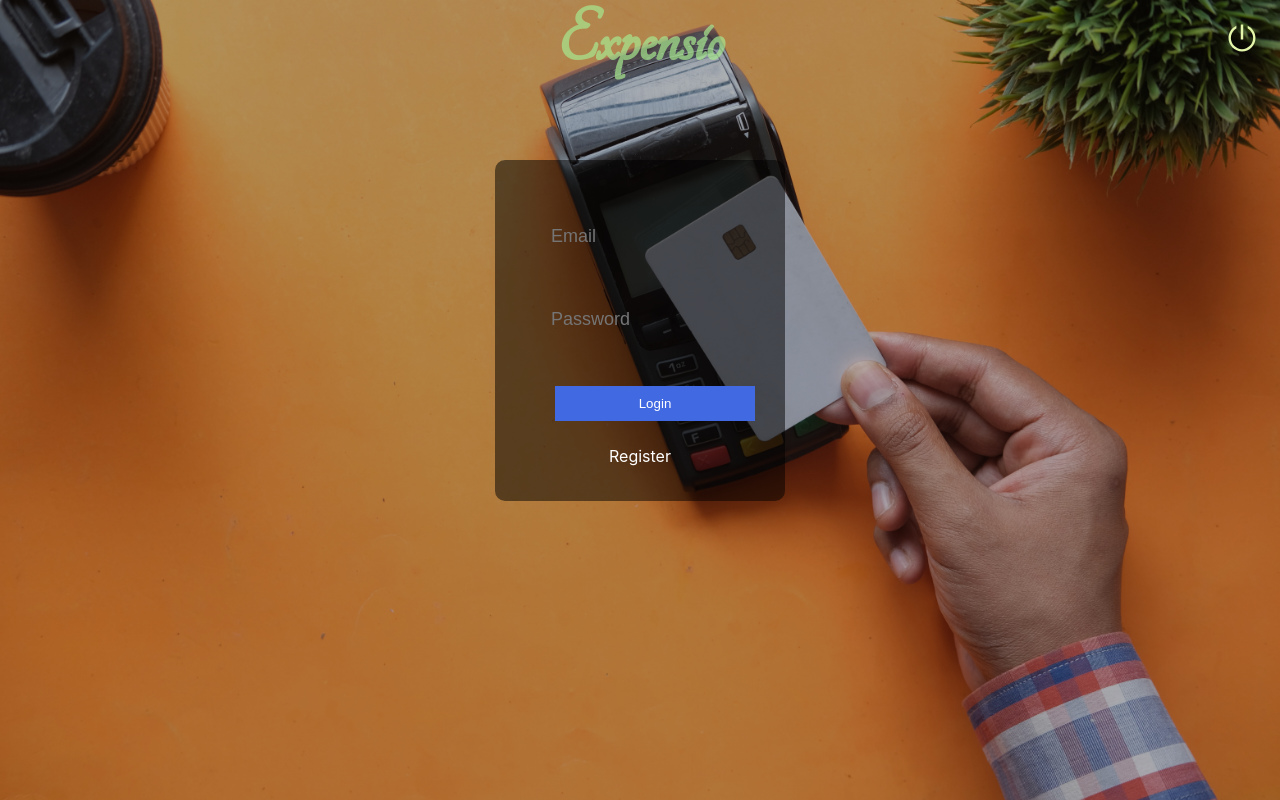
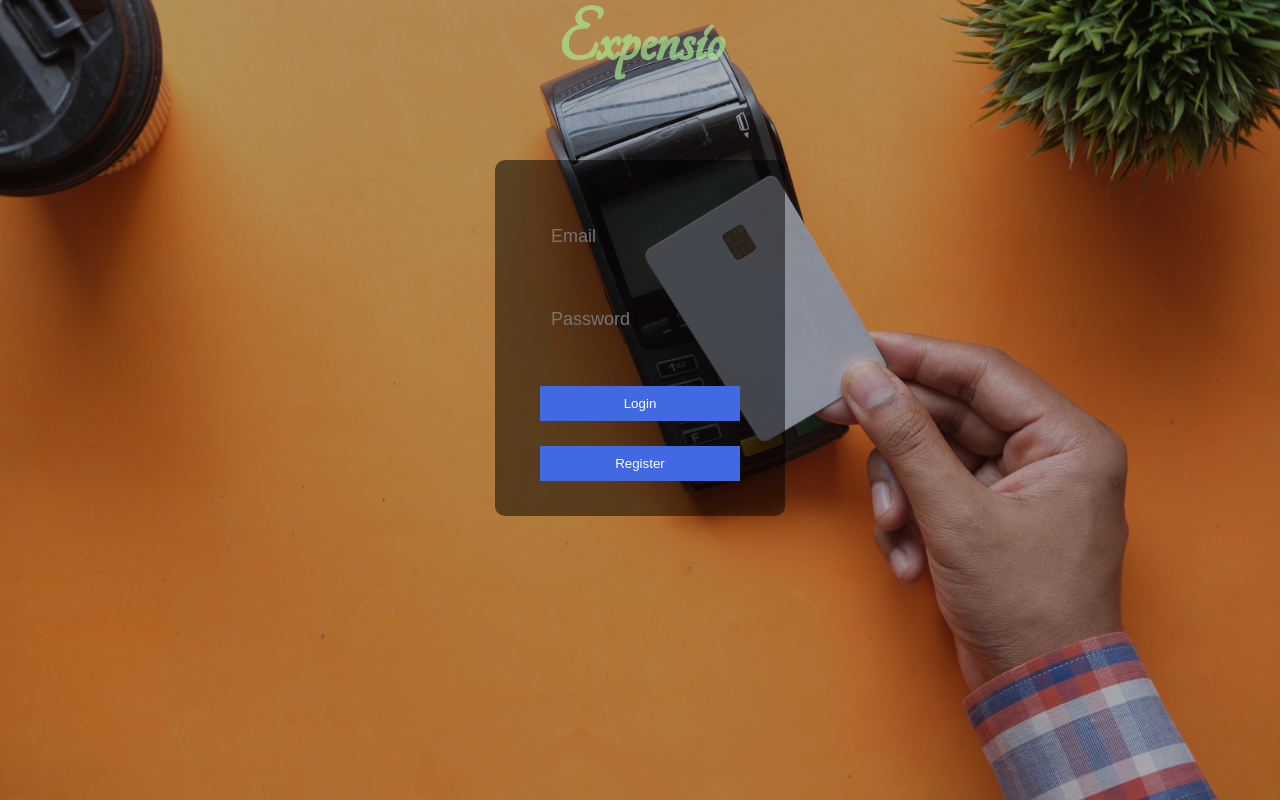
Before and after one commit to Riankk123/Expense-Tracker-Frontend, a React (Create React App) app: page /login in a window 1280 px wide. Built offline with nearby package versions, Linux system fonts and the light colour scheme.

Commit message:
Added login and logout functionality

```diff
--- a/package.json
+++ b/package.json
@@ -15,6 +15,7 @@
     "chart.js": "^3.9.1",
     "firebase": "^9.13.0",
     "hammerjs": "^2.0.8",
+    "http-proxy-middleware": "^2.0.6",
     "react": "^18.2.0",
     "react-chartjs-2": "^4.3.1",
     "react-dom": "^18.2.0",
--- a/src/App.js
+++ b/src/App.js
@@ -1,17 +1,22 @@
 import "./App.css";
 import { AiOutlinePoweroff } from "react-icons/ai";
 import { useDispatch, useSelector } from "react-redux";
-import { useEffect, useCallback } from "react";
+import { useEffect, useCallback, useContext } from "react";
 import { expenseAction } from "./Store/expenses";
 
-import { Routes, Route } from "react-router-dom";
+import { Routes, Route, useNavigate, Navigate } from "react-router-dom";
 import ExpensesAndForm from "./Components/ExpensesAndForm/ExpensesAndForm";
 import LoginForm from "./Components/Authentication/Login";
 import RegisterForm from "./Components/Authentication/Register";
+import AuthContext from "./Store/auth-context";
+
 const App = () => {
   const expenses = useSelector((state) => state.expense.expenses);
   const isChanged = useSelector((state) => state.expense.changed);
+  const authCtx = useContext(AuthContext);
+  const navigate = useNavigate();
   const dispatch = useDispatch();
+
   const getExpense = useCallback(async () => {
     // const response = await fetch(
     //   "https://fir-97734-default-rtdb.firebaseio.com/expenses.json"
@@ -21,6 +26,7 @@ const App = () => {
     const data = [];
     return data;
   }, []);
+
   const addExpense = useCallback(async () => {
     // const response = await fetch(
     //   "https://fir-97734-default-rtdb.firebaseio.com/expenses.json",
@@ -37,6 +43,11 @@ const App = () => {
     const data = [];
     console.log("Adding Data", data);
   }, [expenses]);
+
+  const logoutHandler = () => {
+    authCtx.logout();
+    navigate("/login");
+  };
 
   useEffect(() => {
     console.log("Adding Data", isChanged);
@@ -56,14 +67,26 @@ const App = () => {
     }
     fetchExpense();
   }, [dispatch, getExpense]);
+
   return (
     <div className="App">
       <h1>Expensio</h1>
-      <AiOutlinePoweroff className="icon-logout" size = {32}/>
+      {authCtx.isLoggedIn && (
+        <AiOutlinePoweroff
+          onClick={logoutHandler}
+          className="icon-logout"
+          size={32}
+        />
+      )}
       <Routes>
-        <Route path="/" element={<RegisterForm />} />
-        <Route path="/login" element={<LoginForm />} />
-        <Route path="/home" element={<ExpensesAndForm />} />
+        {!authCtx.isLoggedIn && <Route path="/" element={<RegisterForm />} />}
+        {authCtx.isLoggedIn && <Route path="/" element={<Navigate to={`/home/${authCtx.personId}`} replace />} />}
+        {!authCtx.isLoggedIn && <Route path="/login" element={<LoginForm />} />}
+        {authCtx.isLoggedIn && <Route path="/login" element={<Navigate to={`/home/${authCtx.personId}`} replace />} />}
+        {authCtx.isLoggedIn && <Route path={`/home/${authCtx.personId}`} element={<ExpensesAndForm />} />}
+        {!authCtx.isLoggedIn && <Route path={`/home/${authCtx.personId}`} element={<Navigate to="/login" replace />} />}
+        {!authCtx.isLoggedIn && <Route path='*' element={<Navigate to="/login" replace />} />}
+        {authCtx.isLoggedIn && <Route path='*' element={<Navigate to={`/home/${authCtx.personId}`} replace />} />}
       </Routes>
     </div>
   );
--- a/src/Components/Authentication/Authentication.css
+++ b/src/Components/Authentication/Authentication.css
@@ -9,6 +9,10 @@
   min-height: 250px;
   margin-top: 80px;
   border-radius: 10px;
+}
+
+.centre {
+  margin-right: 30px;
 }
 
 input {
@@ -88,6 +92,7 @@ input:focus {
 .show-page {
   display: block;
   animation: show-page 1s;
+  text-align: center;
 }
 
 @keyframes show-page {
--- a/src/Components/Authentication/Login.js
+++ b/src/Components/Authentication/Login.js
@@ -1,4 +1,4 @@
-import { useEffect, useState } from "react";
+import { useContext, useEffect, useState } from "react";
 
 // import {
 //   createUserWithEmailAndPassword,
@@ -9,7 +9,10 @@ import "./Authentication.css";
 
 // import { auth } from "./firebase-config";
 import { useNavigate } from "react-router-dom";
+import AuthContext from "../../Store/auth-context";
+
 const LoginForm = () => {
+  const authCtx = useContext(AuthContext);
   const navigate = useNavigate();
   const [enteredEmail, setEnteredEmail] = useState("");
   const [enteredPassword, setEnteredPassword] = useState("");
@@ -25,49 +28,37 @@ const LoginForm = () => {
     // });
   }, []);
 
-  const loginUser = async () => {
+  const loginUser = async (event) => {
+    event.preventDefault();
     try {
-      // const user = await signInWithEmailAndPassword(
-      //   auth,
-      //   enteredEmail,
-      //   enteredPassword
-      // );
+      const response = await fetch('http://localhost:8080/authenticate', {
+        method: 'POST',
+        body: JSON.stringify({
+          emailId: enteredEmail,
+          password: enteredPassword
+        }),
+        headers: {
+          'Content-Type': 'application/json'
+        }
+      });
+
+      if (!response.ok) {
+        throw new Error('You provided an incorrect email or password');
+      }
+
+      const data = await response.json();
+      const expirationTime = new Date(new Date().getTime() + data.expiresIn);
+      authCtx.login(response.headers.get('Authorization').slice(7), expirationTime.toISOString(), data.personId);
 
       setEnteredEmail("");
       setEnteredPassword("");
-      navigate("/home");
+      navigate(`/home/${data.personId}`);
     } catch (error) {
       console.log(error.message);
     }
   };
   return (
-    // <div className="form-container">
-    //   <div className="fields">
-    //     <label>Email</label>
-    //     <input
-    //       type="email"
-    //       value={enteredEmail}
-    //       onChange={emailChangeHandler}
-    //     />
-    //   </div>
-    //   <div className="fields">
-    //     <label>Password</label>
-    //     <input
-    //       type="password"
-    //       value={enteredPassword}
-    //       onChange={passwordChangeHandler}
-    //     />
-    //   </div>
-    //   <div className="button-flex fields">
-    //     <button className="button-item success-button" onClick={registerUser}>
-    //       Register
-    //     </button>
-    //     <button className="button-item success-button" onClick={loginUser}>
-    //       Login
-    //     </button>
-    //   </div>
-    // </div>
-    <form action="" className="form">
+    <form onSubmit={loginUser} className="form">
       <div className="login show-page">
         <input
           type="email"
@@ -81,15 +72,15 @@ const LoginForm = () => {
           onChange={passwordChangeHandler}
           placeholder="Password"
         />
-        <button onClick={loginUser}>Login</button>
-        <div
+        <button className='centre' type="submit">Login</button>
+        <button
           onClick={() => {
             navigate("/");
           }}
           className="alternate_div"
         >
           Register
-        </div>
+        </button>
       </div>
     </form>
   );
--- a/src/Components/Authentication/Register.js
+++ b/src/Components/Authentication/Register.js
@@ -6,35 +6,54 @@ const RegisterForm = () => {
   const [enteredEmail, setEnteredEmail] = useState("");
   const [enteredPassword, setEnteredPassword] = useState("");
   const [enteredName, setEnteredName] = useState("");
-  const [enteredAge, setEnteredAge] = useState();
+  const [enteredAge, setEnteredAge] = useState("");
+
   const emailChangeHandler = (event) => {
     setEnteredEmail(event.target.value);
   };
+
   const passwordChangeHandler = (event) => {
     setEnteredPassword(event.target.value);
   };
+
   const nameChangeHandler = (event) => {
     setEnteredName(event.target.value);
   };
+
   const ageChangeHandler = (event) => {
     setEnteredAge(event.target.value);
   };
-  const registerUser = async () => {
+
+  const registerUser = async (event) => {
+    event.preventDefault();
     try {
-      // const user = await createUserWithEmailAndPassword(
-      //   auth,
-      //   enteredEmail,
-      //   enteredPassword
-      // );
+      const response = await fetch("http://localhost:8080/person/addPerson", {
+        method: "POST",
+        body: JSON.stringify({
+          name: enteredName,
+          emailId: enteredEmail,
+          password: enteredPassword,
+          age: enteredAge,
+        }),
+        headers: {
+          "Content-Type": "application/json",
+        },
+      });
+
+      if (!response.ok) {
+        throw new Error("Registration failed");
+      }
+
       setEnteredEmail("");
       setEnteredPassword("");
-      navigate("home");
+      navigate("/login");
     } catch (error) {
       console.log(error.message);
     }
   };
+
   return (
-    <form action="" className="form">
+    <form onSubmit={registerUser} className="form">
       <div className="reg">
         <input
           type="name"
@@ -60,15 +79,17 @@ const RegisterForm = () => {
           onChange={passwordChangeHandler}
           placeholder="Password"
         />
-        <button onClick={registerUser}>Register</button>
-        <div
+        <button className="centre" type="submit">
+          Register
+        </button>
+        <button
           onClick={() => {
             navigate("login");
           }}
           className="alternate_div"
         >
           Login
-        </div>
+        </button>
       </div>
     </form>
   );
--- /dev/null
+++ b/src/Store/auth-context.js
@@ -0,0 +1,103 @@
+import React, { useState, useEffect, useCallback } from 'react';
+
+let logoutTimer;
+
+const AuthContext = React.createContext({
+  token: '',
+  isLoggedIn: false,
+  login: (token) => {},
+  logout: () => {},
+  personId: 0
+});
+
+const calculateRemainingTime = (expirationTime) => {
+  const currentTime = new Date().getTime();
+  const adjExpirationTime = new Date(expirationTime).getTime();
+
+  const remainingDuration = adjExpirationTime - currentTime;
+
+  return remainingDuration;
+};
+
+const retrieveStoredToken = () => {
+  const storedToken = localStorage.getItem('token');
+  const storedExpirationDate = localStorage.getItem('expirationTime');
+  const personId = localStorage.getItem('personId');
+
+  const remainingTime = calculateRemainingTime(storedExpirationDate);
+
+  if (remainingTime <= 3600) {
+    localStorage.removeItem('token');
+    localStorage.removeItem('expirationTime');
+    localStorage.removeItem('personId');
+    return null;
+  }
+
+  return {
+    token: storedToken,
+    duration: remainingTime,
+    personId: personId
+  };
+};
+
+export const AuthContextProvider = (props) => {
+  const tokenData = retrieveStoredToken();
+
+  let initialToken,initialPersonId;
+  if (tokenData) {
+    initialToken = tokenData.token;
+    initialPersonId = tokenData.personId;
+  }
+
+  const [token, setToken] = useState(initialToken);
+  const [personId, setPersonId] = useState(initialPersonId);
+
+  const userIsLoggedIn = !!token;
+
+  const logoutHandler = useCallback(() => {
+    setToken(null);
+    setPersonId(null);
+    localStorage.removeItem('token');
+    localStorage.removeItem('expirationTime');
+    localStorage.removeItem('personId');
+
+    if (logoutTimer) {
+      clearTimeout(logoutTimer);
+    }
+  }, []);
+
+  const loginHandler = (token, expirationTime, personId) => {
+    setToken(token);
+    setPersonId(personId);
+    localStorage.setItem('token', token);
+    localStorage.setItem('expirationTime', expirationTime);
+    localStorage.setItem('personId', personId);
+
+    const remainingTime = calculateRemainingTime(expirationTime);
+
+    logoutTimer = setTimeout(logoutHandler, remainingTime);
+  };
+
+  useEffect(() => {
+    if (tokenData) {
+      console.log(tokenData.duration);
+      logoutTimer = setTimeout(logoutHandler, tokenData.duration);
+    }
+  }, [tokenData, logoutHandler]);
+
+  const contextValue = {
+    token: token,
+    isLoggedIn: userIsLoggedIn,
+    login: loginHandler,
+    logout: logoutHandler,
+    personId: personId
+  };
+
+  return (
+    <AuthContext.Provider value={contextValue}>
+      {props.children}
+    </AuthContext.Provider>
+  );
+};
+
+export default AuthContext;
--- a/src/index.js
+++ b/src/index.js
@@ -6,11 +6,14 @@ import App from "./App";
 import { Provider } from "react-redux";
 import store from "./Store/index";
 import { BrowserRouter } from "react-router-dom";
+import { AuthContextProvider } from "./Store/auth-context";
 const root = ReactDOM.createRoot(document.getElementById("root"));
 root.render(
   <Provider store={store}>
-    <BrowserRouter>
-      <App />
-    </BrowserRouter>
+    <AuthContextProvider>
+      <BrowserRouter>
+        <App />
+      </BrowserRouter>
+    </AuthContextProvider>
   </Provider>
 );
```
Also changed, not shown: 1 other file (tests, documents, lock files or other folders).
